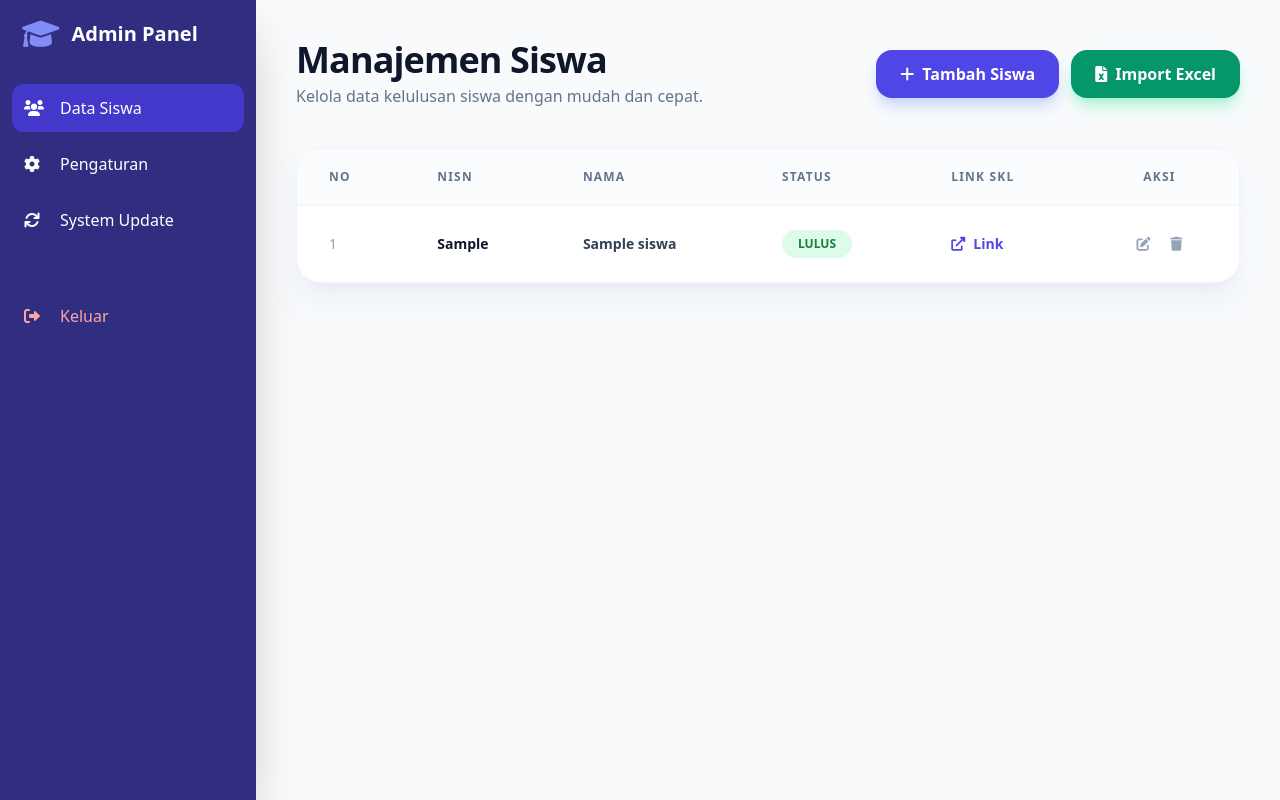
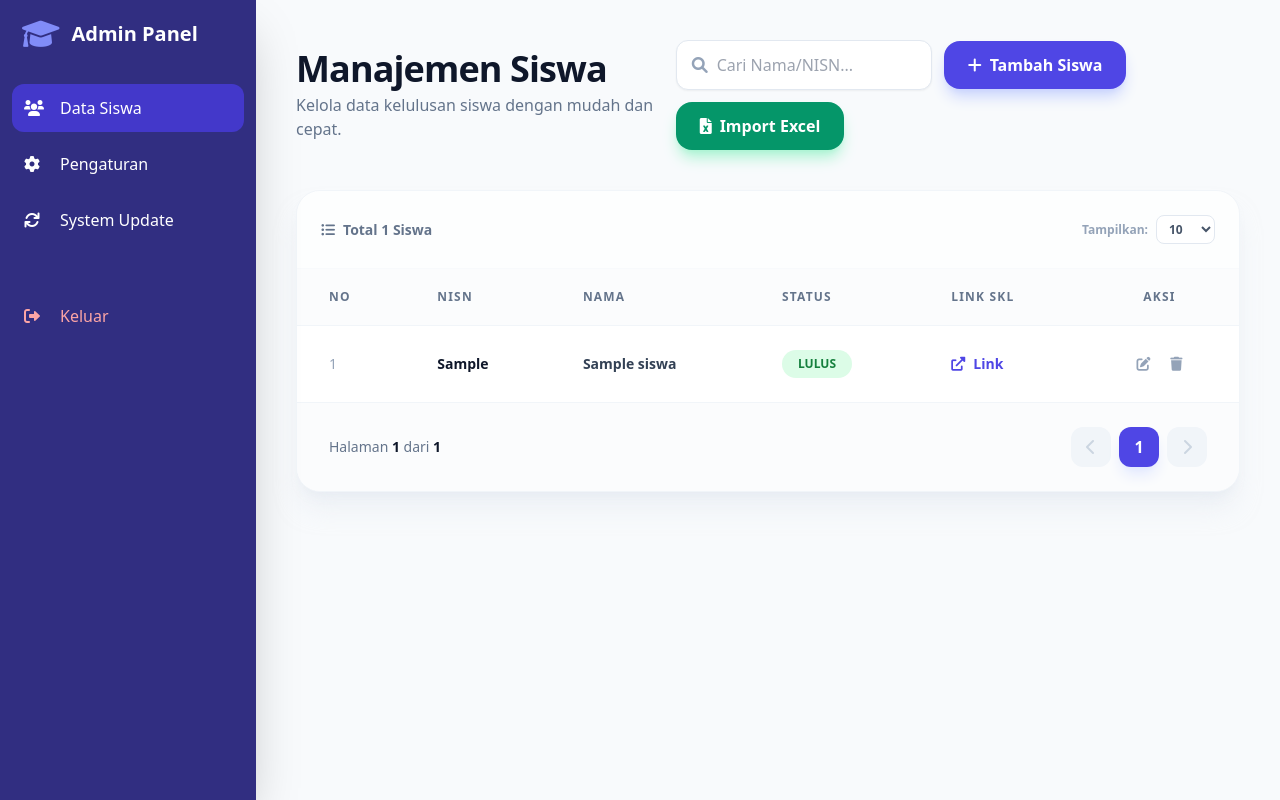
Before and after one commit to mughie77/lulus, a PHP site: page /admin/index.php in a window 1280 px wide. Run offline with PHP 8.4, Linux system fonts and the light colour scheme; a user stored in the database is signed in; data comes from the database, SQL or seed files in the repository; tables that the repository leaves empty hold one stand-in row (values such as "Sample post"); some libraries are stand-ins or nearby versions.

Commit message:
Update Admin: Pagination, Search & Robust Git Update.
- Implementasi Pagination AJAX pada tabel siswa admin.
- Implementasi Fitur Search pada tabel siswa admin.
- Perbaikan mekanisme Git Update dengan 'git clean -fd' untuk memastikan update berhasil meskipun ada file lokal yang tidak terdeteksi.
- Feedback log update yang lebih informatif.

Co-authored-by: mughie77 <215782921+mughie77@users.noreply.github.com>

```diff
--- a/admin/index.php
+++ b/admin/index.php
@@ -24,7 +24,11 @@ $settings = getSettings($pdo);
                 <h1 class="text-4xl font-extrabold text-slate-900 tracking-tight">Manajemen Siswa</h1>
                 <p class="text-slate-500 mt-1 font-medium">Kelola data kelulusan siswa dengan mudah dan cepat.</p>
             </div>
-            <div class="flex flex-wrap gap-3">
+            <div class="flex flex-wrap gap-3 items-center">
+                <div class="relative">
+                    <input type="text" id="adminSearch" placeholder="Cari Nama/NISN..." class="bg-white border border-slate-200 rounded-xl pl-10 pr-4 py-3 focus:outline-none focus:ring-2 focus:ring-indigo-500/20 focus:border-indigo-500 w-64 shadow-sm">
+                    <i class="fas fa-search absolute left-4 top-1/2 -translate-y-1/2 text-slate-400"></i>
+                </div>
                 <button onclick="openModal('add')" class="bg-indigo-600 hover:bg-indigo-700 text-white px-6 py-3 rounded-2xl shadow-lg shadow-indigo-200 transition-all font-bold flex items-center">
                     <i class="fas fa-plus mr-2"></i> Tambah Siswa
                 </button>
@@ -36,6 +40,18 @@ $settings = getSettings($pdo);
 
         <!-- Table Card -->
         <div class="bg-white rounded-3xl shadow-xl shadow-slate-200/50 border border-slate-100 overflow-hidden">
+            <div class="p-6 border-b border-slate-50 flex justify-between items-center bg-slate-50/30">
+                <p class="text-slate-500 text-sm font-bold"><i class="fas fa-list-ul mr-2"></i>Total <span id="totalRows">0</span> Siswa</p>
+                <div class="flex items-center space-x-2">
+                    <span class="text-xs font-bold text-slate-400">Tampilkan:</span>
+                    <select id="limitSelect" class="bg-white border border-slate-200 rounded-lg px-2 py-1 text-xs font-bold text-slate-600 focus:outline-none">
+                        <option value="10">10</option>
+                        <option value="25">25</option>
+                        <option value="50">50</option>
+                        <option value="100">100</option>
+                    </select>
+                </div>
+            </div>
             <div class="overflow-x-auto">
                 <table class="min-w-full divide-y divide-slate-100">
                     <thead class="bg-slate-50/50">
@@ -52,6 +68,13 @@ $settings = getSettings($pdo);
                         <!-- Data loaded via AJAX -->
                     </tbody>
                 </table>
+            </div>
+            <!-- Pagination -->
+            <div class="px-8 py-6 bg-slate-50/50 border-t border-slate-100 flex flex-col sm:flex-row justify-between items-center gap-4">
+                <p class="text-sm text-slate-500 font-medium">Halaman <span id="currentPageNum" class="font-bold text-slate-900">1</span> dari <span id="totalPagesNum" class="font-bold text-slate-900">1</span></p>
+                <div id="paginationButtons" class="flex items-center space-x-2">
+                    <!-- Pagination buttons dynamic -->
+                </div>
             </div>
         </div>
     </main>
@@ -113,16 +136,26 @@ $settings = getSettings($pdo);
 
     <script>
         let currentMode = 'add';
+        let currentPage = 1;
+        let currentSearch = '';
+        let currentLimit = 10;
 
         async function fetchStudents() {
-            const res = await fetch('proses.php?action=fetch');
-            const data = await res.json();
+            const res = await fetch(`proses.php?action=fetch&page=${currentPage}&search=${currentSearch}&limit=${currentLimit}`);
+            const result = await res.json();
             const tbody = document.getElementById('studentTableBody');
+            const data = result.data;
+
             tbody.innerHTML = '';
+            if (data.length === 0) {
+                tbody.innerHTML = `<tr><td colspan="6" class="px-8 py-10 text-center text-slate-400 font-medium italic">Tidak ada data ditemukan.</td></tr>`;
+            }
+
             data.forEach((s, i) => {
+                const globalIndex = (currentPage - 1) * currentLimit + i + 1;
                 tbody.innerHTML += `
                     <tr class="hover:bg-slate-50/50 transition-colors">
-                        <td class="px-8 py-5 text-sm font-medium text-slate-400">${i + 1}</td>
+                        <td class="px-8 py-5 text-sm font-medium text-slate-400">${globalIndex}</td>
                         <td class="px-8 py-5 text-sm font-bold text-slate-900">${s.nisn}</td>
                         <td class="px-8 py-5 text-sm font-semibold text-slate-700">${s.nama}</td>
                         <td class="px-8 py-5 text-sm">
@@ -142,7 +175,63 @@ $settings = getSettings($pdo);
                     </tr>
                 `;
             });
+
+            // Update Pagination UI
+            document.getElementById('totalRows').innerText = result.total_rows;
+            document.getElementById('currentPageNum').innerText = result.current_page;
+            document.getElementById('totalPagesNum').innerText = result.total_pages;
+
+            const paginationDiv = document.getElementById('paginationButtons');
+            paginationDiv.innerHTML = '';
+
+            // Prev Button
+            const prevBtn = document.createElement('button');
+            prevBtn.className = `p-2 w-10 h-10 rounded-xl flex items-center justify-center transition ${currentPage === 1 ? 'bg-slate-100 text-slate-300 cursor-not-allowed' : 'bg-white border border-slate-200 text-slate-600 hover:bg-slate-50'}`;
+            prevBtn.innerHTML = '<i class="fas fa-chevron-left"></i>';
+            prevBtn.onclick = () => { if(currentPage > 1) { currentPage--; fetchStudents(); } };
+            paginationDiv.appendChild(prevBtn);
+
+            // Page numbers (simplified)
+            for (let i = 1; i <= result.total_pages; i++) {
+                if (i === 1 || i === result.total_pages || (i >= currentPage - 1 && i <= currentPage + 1)) {
+                    const pageBtn = document.createElement('button');
+                    pageBtn.className = `w-10 h-10 rounded-xl font-bold transition ${i === currentPage ? 'bg-indigo-600 text-white shadow-lg shadow-indigo-100' : 'bg-white border border-slate-200 text-slate-600 hover:bg-slate-50'}`;
+                    pageBtn.innerText = i;
+                    pageBtn.onclick = () => { currentPage = i; fetchStudents(); };
+                    paginationDiv.appendChild(pageBtn);
+                } else if (i === currentPage - 2 || i === currentPage + 2) {
+                    const dots = document.createElement('span');
+                    dots.className = 'w-10 h-10 flex items-center justify-center text-slate-400';
+                    dots.innerText = '...';
+                    paginationDiv.appendChild(dots);
+                }
+            }
+
+            // Next Button
+            const nextBtn = document.createElement('button');
+            nextBtn.className = `p-2 w-10 h-10 rounded-xl flex items-center justify-center transition ${currentPage === result.total_pages || result.total_pages === 0 ? 'bg-slate-100 text-slate-300 cursor-not-allowed' : 'bg-white border border-slate-200 text-slate-600 hover:bg-slate-50'}`;
+            nextBtn.innerHTML = '<i class="fas fa-chevron-right"></i>';
+            nextBtn.onclick = () => { if(currentPage < result.total_pages) { currentPage++; fetchStudents(); } };
+            paginationDiv.appendChild(nextBtn);
         }
+
+        // Search listener
+        let searchTimeout;
+        document.getElementById('adminSearch').addEventListener('input', (e) => {
+            clearTimeout(searchTimeout);
+            searchTimeout = setTimeout(() => {
+                currentSearch = e.target.value;
+                currentPage = 1;
+                fetchStudents();
+            }, 500);
+        });
+
+        // Limit listener
+        document.getElementById('limitSelect').addEventListener('change', (e) => {
+            currentLimit = e.target.value;
+            currentPage = 1;
+            fetchStudents();
+        });
 
         function openModal(mode) {
             currentMode = mode;
--- a/admin/proses.php
+++ b/admin/proses.php
@@ -12,9 +12,35 @@ if (!isset($_SESSION['admin'])) {
 $action = $_GET['action'] ?? '';
 
 if ($action === 'fetch') {
-    $stmt = $pdo->query("SELECT * FROM siswa ORDER BY id DESC");
+    $search = $_GET['search'] ?? '';
+    $page = isset($_GET['page']) ? (int)$_GET['page'] : 1;
+    $limit = isset($_GET['limit']) ? (int)$_GET['limit'] : 10;
+    $offset = ($page - 1) * $limit;
+
+    $where = "";
+    $params = [];
+    if (!empty($search)) {
+        $where = "WHERE nama LIKE ? OR nisn LIKE ?";
+        $params = ["%$search%", "%$search%"];
+    }
+
+    // Get total rows
+    $count_stmt = $pdo->prepare("SELECT COUNT(*) FROM siswa $where");
+    $count_stmt->execute($params);
+    $total_rows = $count_stmt->fetchColumn();
+    $total_pages = ceil($total_rows / $limit);
+
+    // Get data
+    $stmt = $pdo->prepare("SELECT * FROM siswa $where ORDER BY id DESC LIMIT $limit OFFSET $offset");
+    $stmt->execute($params);
     $data = $stmt->fetchAll();
-    echo json_encode($data);
+
+    echo json_encode([
+        'data' => $data,
+        'total_pages' => $total_pages,
+        'current_page' => $page,
+        'total_rows' => $total_rows
+    ]);
 }
 
 elseif ($action === 'add') {
```
Also changed, not shown: admin/system_update.php (+34 -8 lines).
